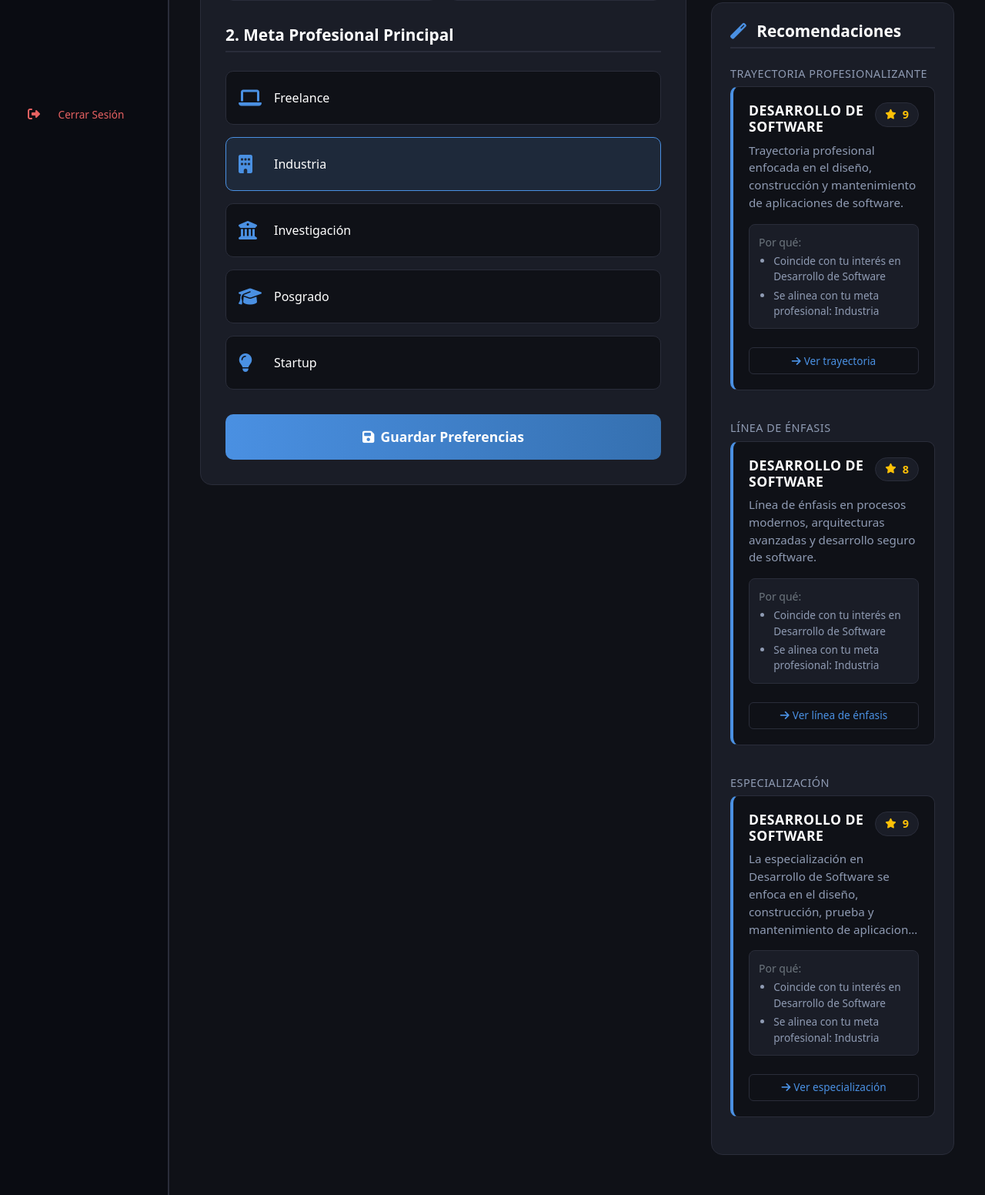
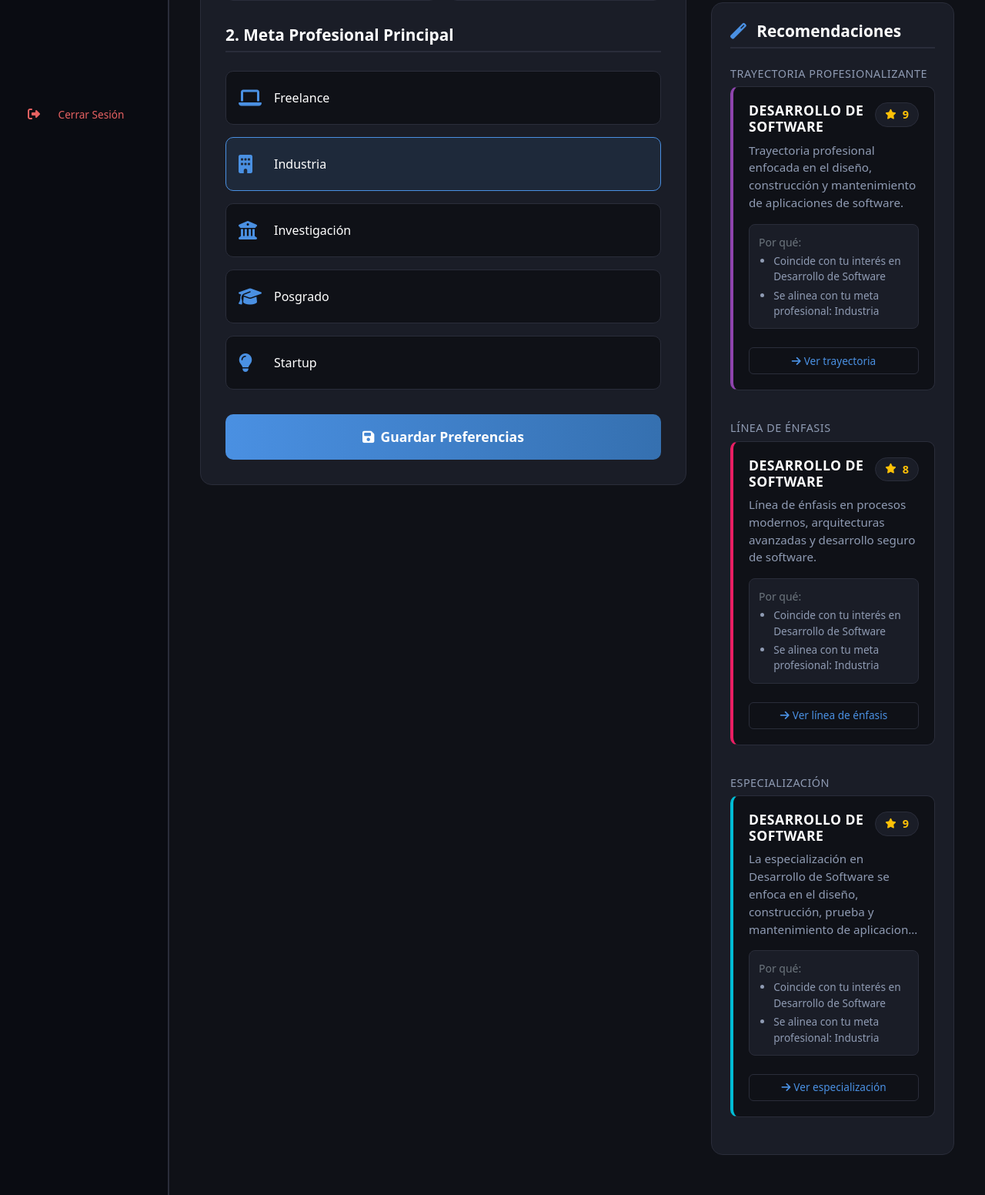
Before and after one commit to juanjosediazrodriguez/P1-roadmap-grupo5, a Django app: page /accounts/preferences/ in a window 1280 px wide. Shown: the part 585-2137 px from the top of the page at 77% size. Run offline with Django 5.2, Linux system fonts and the light colour scheme; a user stored in the database is signed in; data comes from the database, SQL or seed files in the repository; tables that the repository leaves empty hold one stand-in row (values such as "Sample post"); parts of the project's set-up code (start-up, migrations or seed data) failed here and were passed over.

Commit message:
consistencia de los colores en las cards de recomendaciones por categoria

```diff
--- a/P1_roadmap/static/accounts/preferences.css
+++ b/P1_roadmap/static/accounts/preferences.css
@@ -362,13 +362,40 @@
     padding: 1.25rem;
     transition: all 0.2s ease;
     position: relative;
-    border-left: 4px solid #4a90e2;
+    border-left: 4px solid var(--color-basic-science);
 }
 
 .recommendation-card:hover {
     transform: translateY(-2px);
-    border-color: #4a90e2;
+    border-color: var(--color-basic-science);
     box-shadow: 0 4px 12px rgba(74, 144, 226, 0.2);
+}
+
+.recommendation-card-professionaltrack {
+    border-left-color: var(--color-professional-track);
+}
+
+.recommendation-card-professionaltrack:hover {
+    border-color: var(--color-professional-track);
+    box-shadow: 0 4px 12px rgba(142, 68, 173, 0.2);
+}
+
+.recommendation-card-emphasis {
+    border-left-color: var(--color-emphasis);
+}
+
+.recommendation-card-emphasis:hover {
+    border-color: var(--color-emphasis);
+    box-shadow: 0 4px 12px rgba(233, 30, 99, 0.2);
+}
+
+.recommendation-card-specialization {
+    border-left-color: var(--color-specialization);
+}
+
+.recommendation-card-specialization:hover {
+    border-color: var(--color-specialization);
+    box-shadow: 0 4px 12px rgba(0, 188, 212, 0.2);
 }
 
 .recommendation-card .card-title {
--- a/accounts/templates/preferences.html
+++ b/accounts/templates/preferences.html
@@ -157,7 +157,7 @@
                         {% if track_suggestion %}
                         <div class="recommendation-section">
                             <h5>Trayectoria Profesionalizante</h5>
-                            <div class="recommendation-card">
+                            <div class="recommendation-card recommendation-card-professionaltrack">
                                 <div class="d-flex justify-content-between align-items-start mb-2">
                                     <h5 class="card-title mb-0">{{ track_suggestion.track.name }}</h5>
                                     <span class="recommendation-score">
@@ -189,7 +189,7 @@
                         {% if emphasis_suggestion %}
                         <div class="recommendation-section">
                             <h5>Línea de Énfasis</h5>
-                            <div class="recommendation-card">
+                            <div class="recommendation-card recommendation-card-emphasis">
                                 <div class="d-flex justify-content-between align-items-start mb-2">
                                     <h5 class="card-title mb-0">{{ emphasis_suggestion.emphasis.name }}</h5>
                                     <span class="recommendation-score">
@@ -221,7 +221,7 @@
                         {% if specialization_suggestion %}
                         <div class="recommendation-section">
                             <h5>Especialización</h5>
-                            <div class="recommendation-card">
+                            <div class="recommendation-card recommendation-card-specialization">
                                 <div class="d-flex justify-content-between align-items-start mb-2">
                                     <h5 class="card-title mb-0">{{ specialization_suggestion.specialization.name }}</h5>
                                     <span class="recommendation-score">
```
